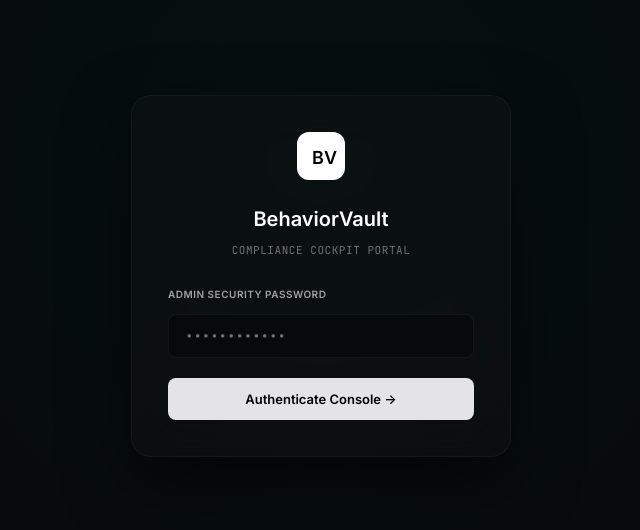
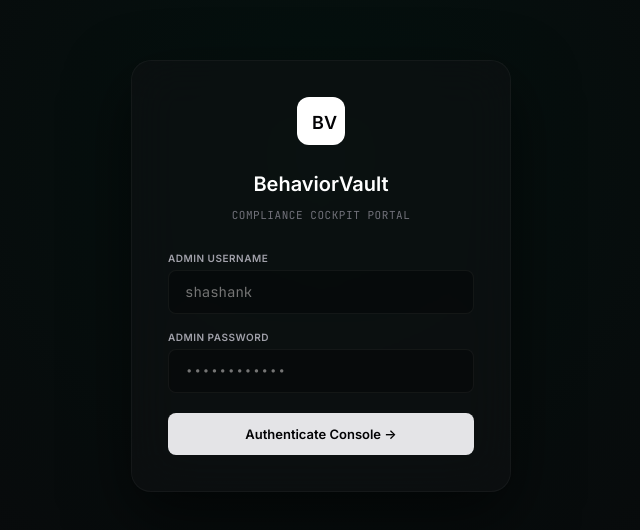
Before and after one commit to Shashankgyaplar/cockpitBV, a React (Create React App) app: page / in a window 1280 px wide. Shown: the part 124-654 px from the top of the page, without its empty margins (319-959 px from the left). Built offline with nearby package versions, Linux system fonts and the light colour scheme.

Commit message:
feat: configure admin console credentials to shashank / E877F6CA

```diff
--- a/src/App.js
+++ b/src/App.js
@@ -29,23 +29,25 @@ export default function App() {
   const [isAdminLoggedIn, setIsAdminLoggedIn] = useState(() => {
     return sessionStorage.getItem('bv_admin_auth') === 'true';
   });
+  const [adminUsername, setAdminUsername] = useState('');
   const [adminPassword, setAdminPassword] = useState('');
   const [loginError, setLoginError] = useState('');
 
   const handleAdminLogin = (e) => {
     e.preventDefault();
-    if (adminPassword === 'admin123') {
+    if (adminUsername.toLowerCase() === 'shashank' && adminPassword === 'E877F6CA') {
       sessionStorage.setItem('bv_admin_auth', 'true');
       setIsAdminLoggedIn(true);
       setLoginError('');
     } else {
-      setLoginError('Invalid Administrator Password');
+      setLoginError('Invalid Username or Password');
     }
   };
 
   const handleSignOut = () => {
     sessionStorage.removeItem('bv_admin_auth');
     setIsAdminLoggedIn(false);
+    setAdminUsername('');
     setAdminPassword('');
   };
 
@@ -59,8 +61,22 @@ export default function App() {
           <h1 style={{ fontSize: '20px', fontWeight: '600', marginBottom: '8px', color: 'var(--text-primary)' }}>BehaviorVault</h1>
           <p className="mono" style={{ fontSize: '11px', color: 'var(--text-tertiary)', textTransform: 'uppercase', marginBottom: '28px', letterSpacing: '0.05em' }}>Compliance Cockpit Portal</p>
 
-          <div style={{ textAlign: 'left', display: 'flex', flexDirection: 'column', gap: '8px', marginBottom: '20px' }}>
-            <label style={{ fontSize: '10px', textTransform: 'uppercase', color: 'var(--text-secondary)', fontWeight: '600', letterSpacing: '0.05em' }}>Admin Security Password</label>
+          <div style={{ textAlign: 'left', display: 'flex', flexDirection: 'column', gap: '4px', marginBottom: '16px' }}>
+            <label style={{ fontSize: '10px', textTransform: 'uppercase', color: 'var(--text-secondary)', fontWeight: '600', letterSpacing: '0.05em' }}>Admin Username</label>
+            <input
+              type="text"
+              className="admin-input"
+              placeholder="shashank"
+              value={adminUsername}
+              onChange={(e) => setAdminUsername(e.target.value)}
+              required
+              autoCapitalize="none"
+              style={{ margin: 0 }}
+            />
+          </div>
+
+          <div style={{ textAlign: 'left', display: 'flex', flexDirection: 'column', gap: '4px', marginBottom: '20px' }}>
+            <label style={{ fontSize: '10px', textTransform: 'uppercase', color: 'var(--text-secondary)', fontWeight: '600', letterSpacing: '0.05em' }}>Admin Password</label>
             <input
               type="password"
               className="admin-input"
@@ -68,6 +84,7 @@ export default function App() {
               value={adminPassword}
               onChange={(e) => setAdminPassword(e.target.value)}
               required
+              style={{ margin: 0 }}
             />
             {loginError ? <div className="admin-error">{loginError}</div> : null}
           </div>
```
